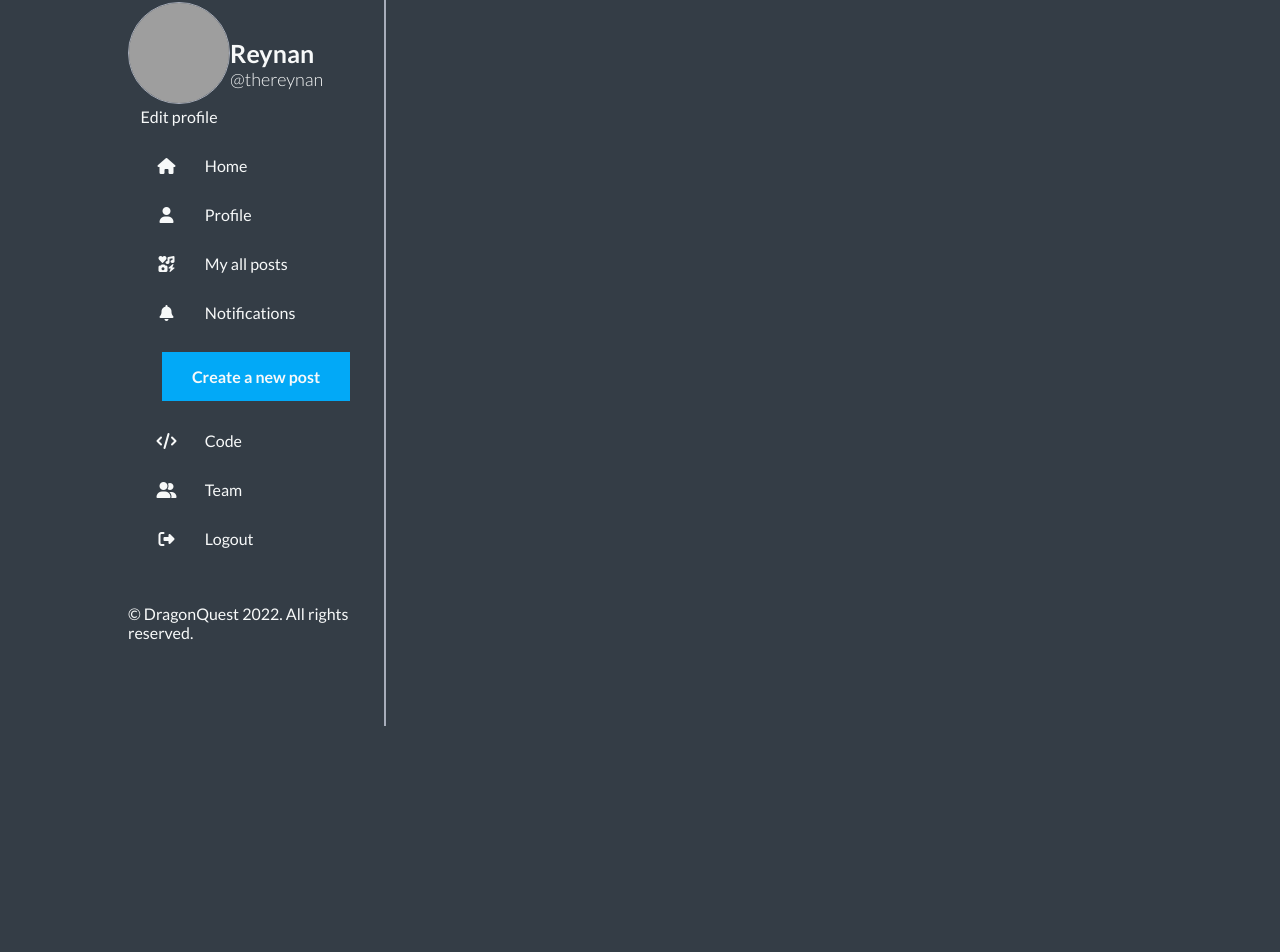
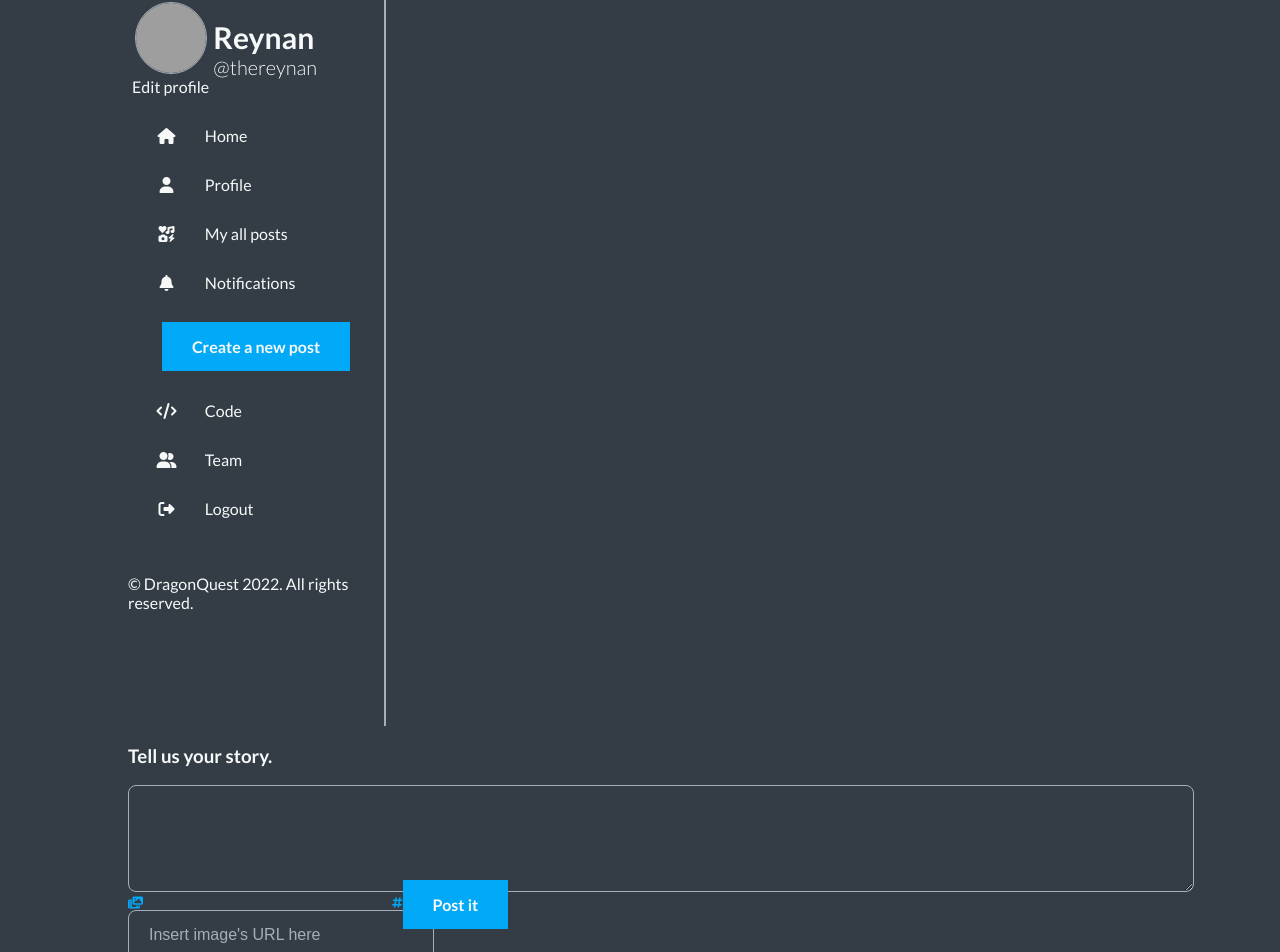
Before and after one commit to reynan-dev/dragonquest, a Vue app in the folder dragonquest/: page /feed in a window 1280 px wide. Shown: the part 74-1026 px from the top of the page. Before the commit the page ends 800 px from the top, so only its background shows below. Built offline with nearby package versions, Linux system fonts and the light colour scheme; grey boxes are pictures that could not be loaded.

Commit message:
NewPost Component :D

```diff
--- /dev/null
+++ b/dragonquest/src/components/NewPostComponent.vue
@@ -0,0 +1,61 @@
+<template>
+  <div class="newPostBox">
+    <div class="newPostTitle">
+      <h3>Tell us your story.</h3>
+    </div>
+    <div class="newPostInput">
+      <textarea id="newpost" cols="30" rows="5" class="forms"></textarea>
+    </div>
+    <div class="newPostOptions">
+      <div class="newPostImg">
+        <i class="fa-solid fa-photo-film"></i>
+        <input type="text" placeholder="Insert image's URL here" class="forms">
+      </div>
+      <div class="newPostTag"><i class="fa-solid fa-hashtag"></i></div>
+      <div class="newPostSend"><span class="btn">Post it</span></div>
+    </div>
+  </div>
+</template>
+
+<script>
+export default {
+  name: "NewPostComponent",
+};
+</script>
+
+<style scoped>
+.newPostBox {
+    width: 100%;
+}
+.newPostTitle {
+    width: 100%;
+    font-weight: 400;
+}
+.newPostInput {
+    width: 100%;
+}
+.newPostOptions {
+    display: flex;
+    width: 100%;
+    flex-wrap: nowrap;
+}
+.newPostOptions .newPostImg {
+    width: fit-content;
+    position: relative;
+    font-size: 12px;
+    color: var(--colorprincipal);
+}
+
+.newPostOptions .newPostTag {
+    width: fit-content;
+    position: relative;
+    font-size: 12px;
+    color: var(--colorprincipal);
+}
+
+.newPostOptions .newPostSend {
+    width: fit-content;
+    position: relative;
+    justify-content: end;
+}
+</style>
--- a/dragonquest/src/components/SidebarComponent.vue
+++ b/dragonquest/src/components/SidebarComponent.vue
@@ -125,8 +125,8 @@ export default {
 
 .sidebar .profile .imgProfile .photoDivProfile img {
   object-fit: cover;
-  width: 100px;
-  height: 100px;
+  width: 70px;
+  height: 70px;
   border-radius: 100%;
   position: relative;
   border: 1px solid #a7adba;
@@ -156,11 +156,11 @@ export default {
 }
 
 .sidebar .profile .dataProfile .nameDivProfile .nameProfile {
-    font-size: 25px;
+    font-size: 30px;
 }
 
 .sidebar .profile .dataProfile .usernameDivProfile .usernameProfile {
-    font-size: 18px;
+    font-size: 20px;
 }
 
 
--- a/dragonquest/src/views/FeedView.vue
+++ b/dragonquest/src/views/FeedView.vue
@@ -3,17 +3,20 @@
 
     <SidebarComponent :photo="'http://data.pixiz.com/output/user/frame/preview/api/big/5/2/9/3/2633925_7c673.jpg'" :name="'Reynan'" :username="'thereynan'"/>
 
-    <div class="feedMain"></div>
+    <div class="feedMain">
+      <NewPostComponent />
+    </div>
   </div>
 </template>
 
 <script>
 import SidebarComponent from '@/components/SidebarComponent.vue'
+import NewPostComponent from '@/components/NewPostComponent.vue'
 
 export default {
   name: 'FeedView',
   components: {
-    SidebarComponent
+    SidebarComponent, NewPostComponent,
   }
 }
 </script>
```
Also changed, not shown: 1 other file (tests, documents, lock files or other folders).
